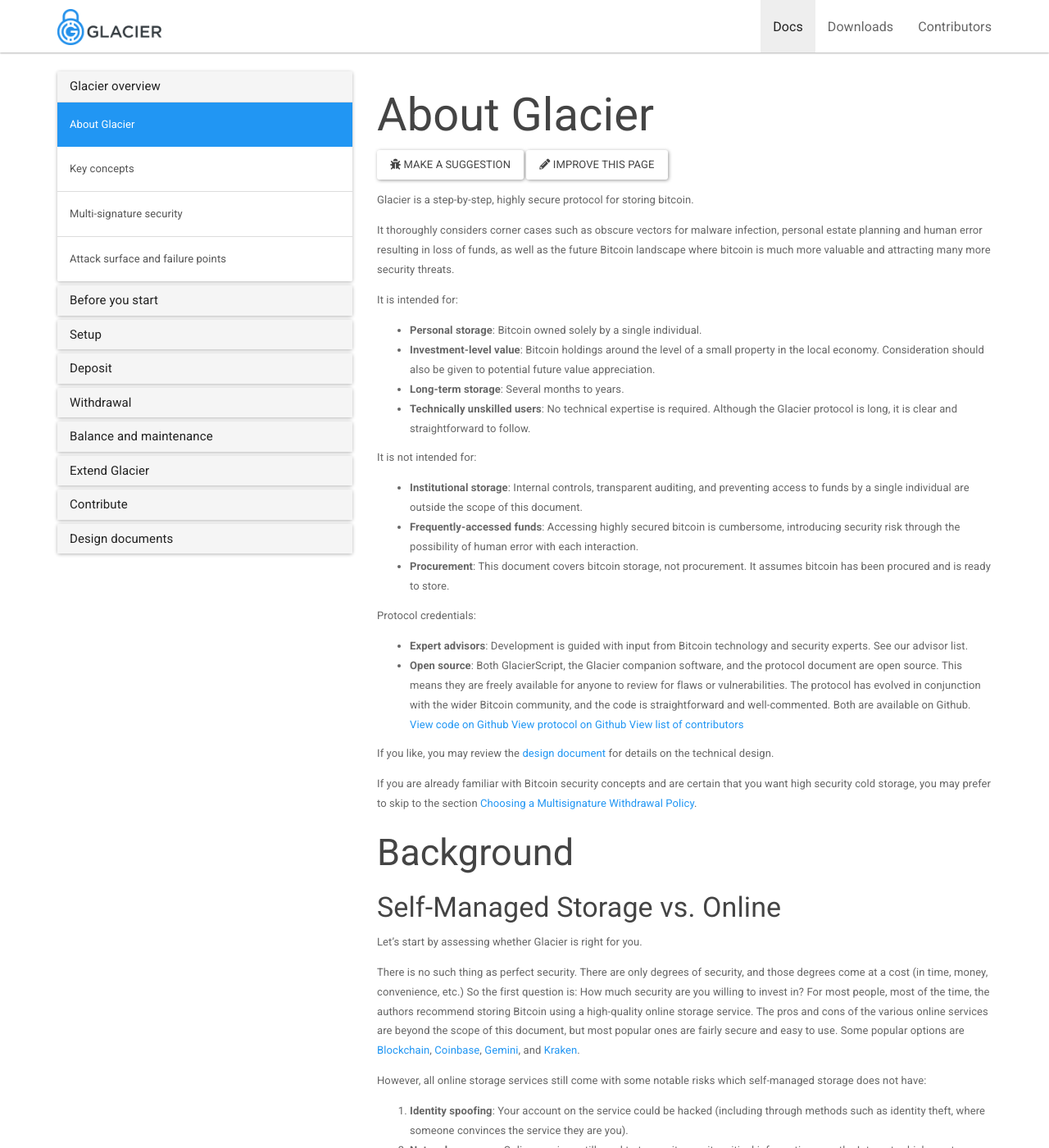
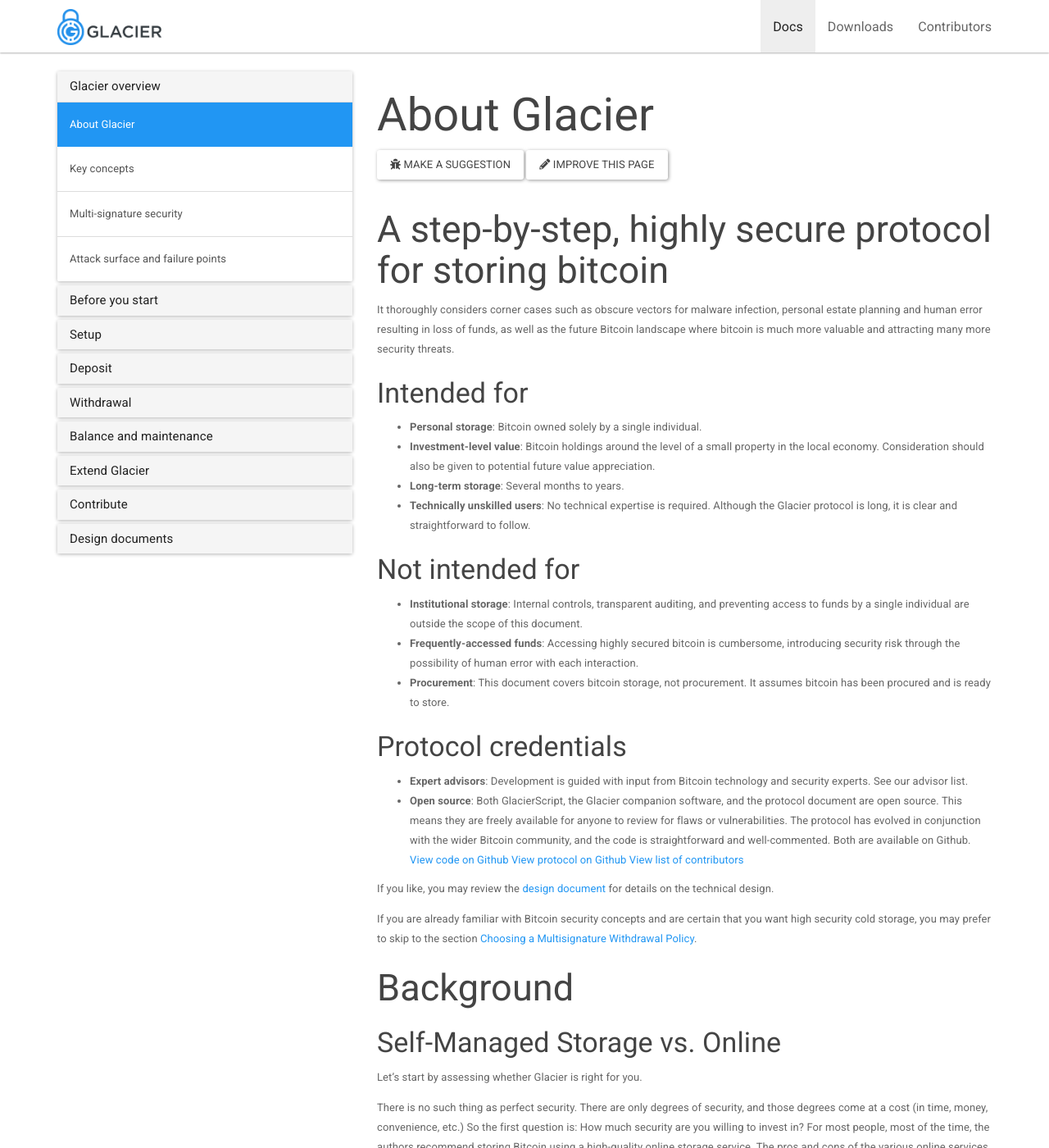
Before and after one commit to GlacierProtocol/glacierprotocol.github.io, a Jekyll site: the page built from _docs/overview.md, in a window 1280 px wide and 1400 px high. Shown: the whole window at 82% size. Built offline with Jekyll 4.4.1, drawn with Linux system fonts in a browser that asks for light colours; nearby versions of some CDN libraries.

Commit message:
Bullet descriptions converted to headings

```diff
--- a/_docs/overview.md
+++ b/_docs/overview.md
@@ -6,14 +6,14 @@
   - /docs/
 ---
 
-Glacier is a step-by-step, highly secure protocol for storing bitcoin.
+## A step-by-step, highly secure protocol for storing bitcoin
 
 It thoroughly considers corner cases such as obscure vectors for malware
 infection, personal estate planning and human error resulting in loss of funds, as
 well as the future Bitcoin landscape where bitcoin is much more valuable and
 attracting many more security threats.
 
-It is intended for:
+### Intended for
 
 * **Personal storage**: Bitcoin owned solely by a single individual.
 * **Investment-level value**: Bitcoin holdings around the level of a small
@@ -23,7 +23,7 @@
 * **Technically unskilled users**: No technical expertise is required. Although
 the Glacier protocol is long, it is clear and straightforward to follow.
 
-It is not intended for:
+### Not intended for
 
 * **Institutional storage**: Internal controls, transparent auditing, and
 preventing access to funds by a single individual are outside the scope of this
@@ -34,7 +34,7 @@
 * **Procurement**: This document covers bitcoin storage, not procurement. It assumes
 bitcoin has been procured and is ready to store.
 
-Protocol credentials:
+### Protocol credentials
 
 * **Expert advisors**: Development is guided with input from Bitcoin technology and
 security experts. See our advisor list.
```
